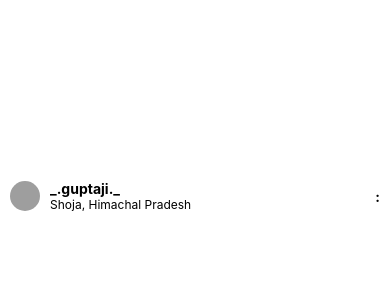
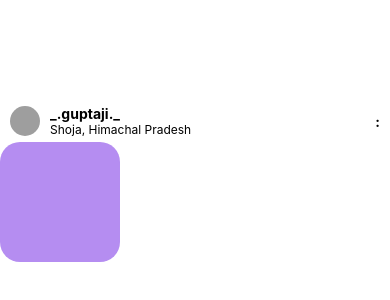
Before and after one commit to gupta-ji6/react-native-instagram-post-ui, a React Native app: screen / in a window 390 px wide. Shown: the part 226-526 px from the top of the page. Built offline with nearby package versions, Linux system fonts and the light colour scheme; grey boxes are pictures that could not be loaded.

Commit message:
feat: add single & double dap detection

```diff
--- a/App.js
+++ b/App.js
@@ -1,9 +1,26 @@
 import React from 'react';
 import { View } from 'react-native';
-import { GestureHandlerRootView } from 'react-native-gesture-handler';
+import {
+  GestureHandlerRootView,
+  Gesture,
+  GestureDetector,
+} from 'react-native-gesture-handler';
 import { Header } from './components/Header';
 
 export default function InstagramPost(props) {
+  const singleTap = Gesture.Tap()
+    .maxDuration(250)
+    .onStart(() => {
+      console.log('Single tap!');
+    });
+
+  const doubleTap = Gesture.Tap()
+    .maxDuration(250)
+    .numberOfTaps(2)
+    .onStart(() => {
+      console.log('Double tap!');
+    });
+
   return (
     <GestureHandlerRootView style={{ flex: 1 }}>
       <View
@@ -13,6 +30,17 @@ export default function InstagramPost(props) {
         }}
       >
         <Header />
+        <GestureDetector gesture={Gesture.Exclusive(doubleTap, singleTap)}>
+          <View
+            style={{
+              height: 120,
+              width: 120,
+              backgroundColor: '#b58df1',
+              borderRadius: 20,
+              marginBottom: 30,
+            }}
+          />
+        </GestureDetector>
       </View>
     </GestureHandlerRootView>
   );
```
